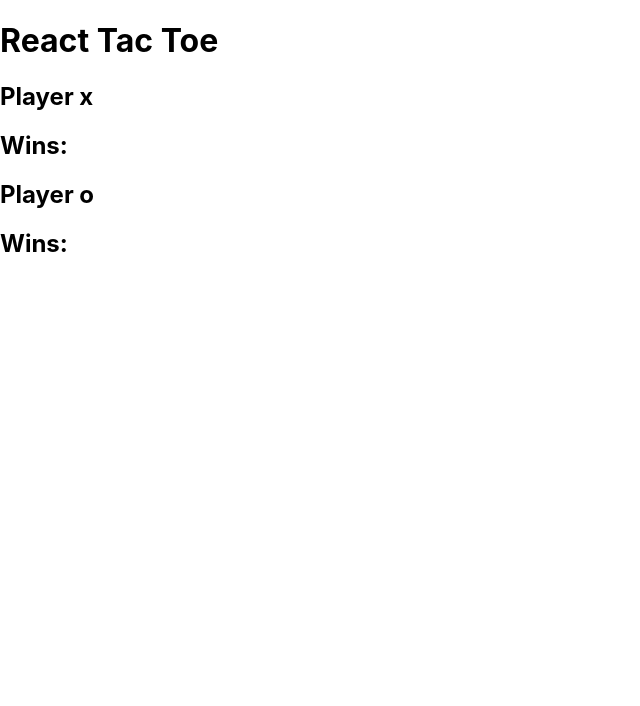
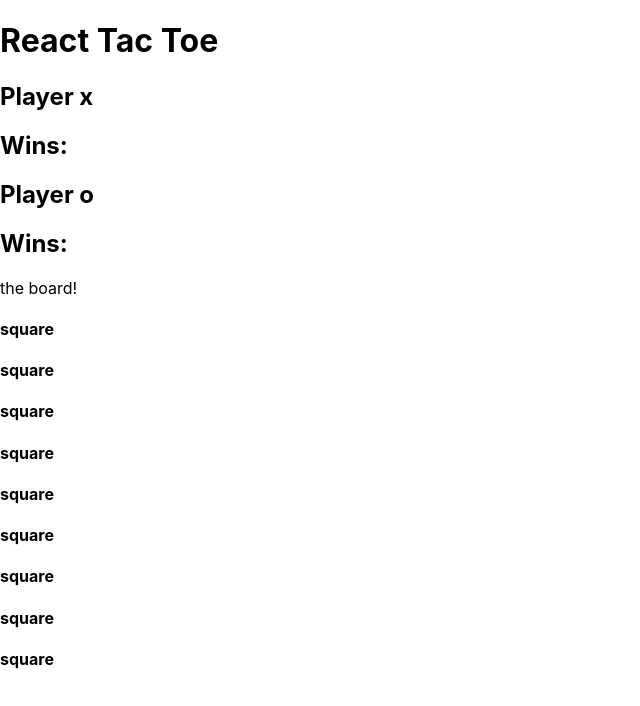
Before and after one commit to raymondborel/ReactTacToe, a React (Create React App) app: page / in a window 1280 px wide. Shown: the top 706 px of the page, without its empty margins (0-640 px from the left). Built offline with nearby package versions, Linux system fonts and the light colour scheme.

Commit message:
created Square component

```diff
--- a/src/App.js
+++ b/src/App.js
@@ -1,6 +1,8 @@
 import './App.css';
+import Board from './components/Board';
 import Header from './components/Header';
 import Player from './components/Player';
+import Square from './components/Square';
 
 function App() {
   return (
@@ -8,6 +10,16 @@ function App() {
     <Header/>
     <Player whichPlayer='x'/>
     <Player whichPlayer='o'/>
+    <Board/>
+    <Square/>
+    <Square/>
+    <Square/>
+    <Square/>
+    <Square/>
+    <Square/>
+    <Square/>
+    <Square/>
+    <Square/>
     </>
   );
 }
--- /dev/null
+++ b/src/components/Square.js
@@ -0,0 +1,8 @@
+function Square(props) {
+    return (
+        <div>
+            <h4>square</h4>
+        </div>
+    )
+}
+export default Square;
```
